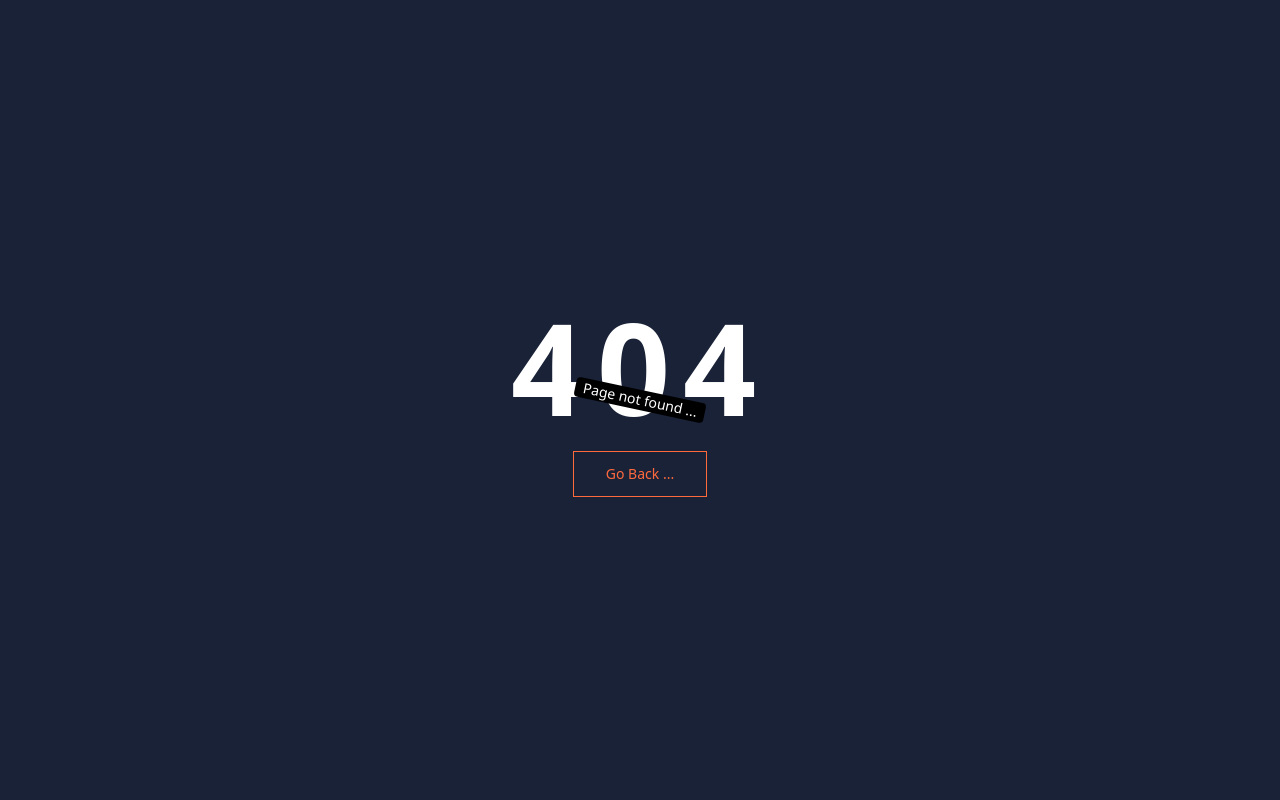
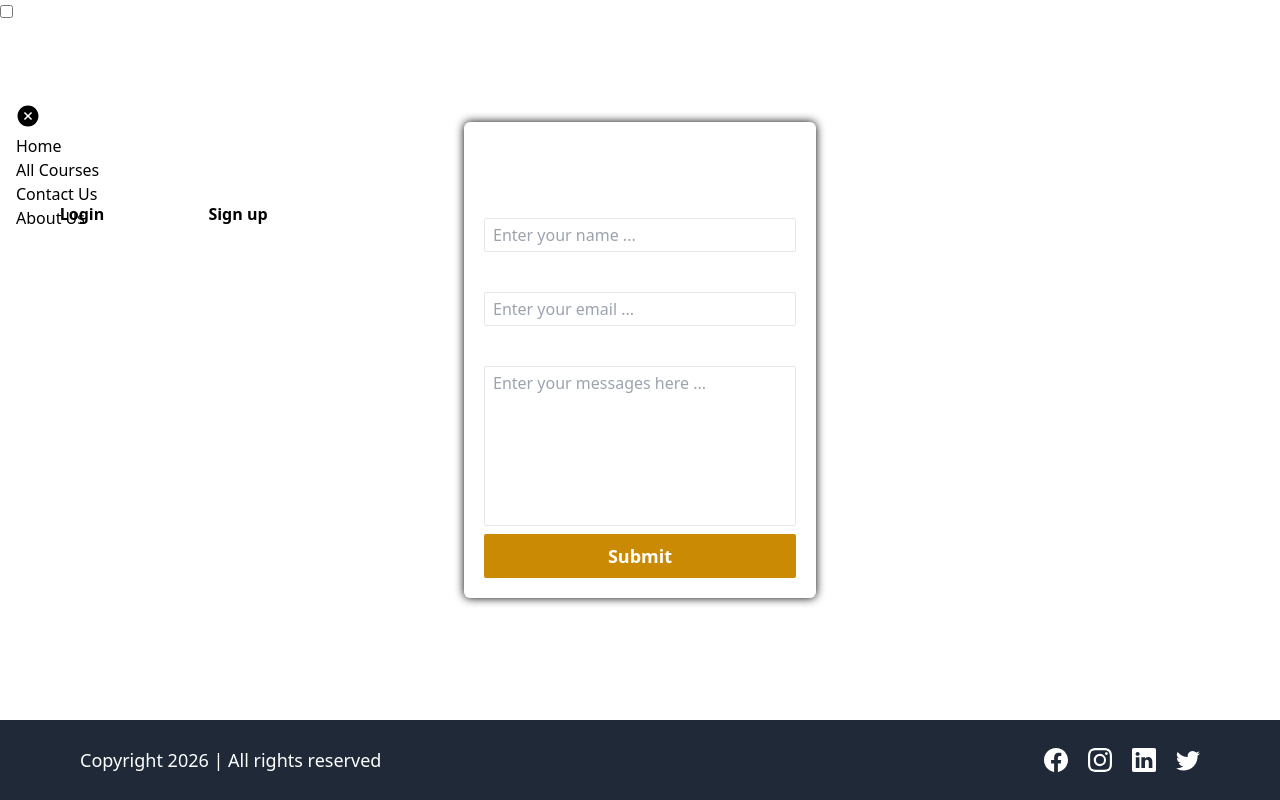
Before and after one commit to jeet-hore05/lms, a React (Vite) app in the folder client/: page /contact in a window 1280 px wide. Before the commit this address had no page. Built offline with nearby package versions, Linux system fonts and the light colour scheme.

Commit message:
Added contact page

```diff
--- a/client/src/App.jsx
+++ b/client/src/App.jsx
@@ -9,6 +9,7 @@
 import Signup from './Pages/Signup.jsx';
 import Login from './Pages/Login.jsx';
 import CourseList from './Pages/Course/CourseList.jsx';
+import Contact from './Pages/Contact.jsx';
 
 function App() {
 
@@ -20,8 +21,8 @@
 
           <Route path="/signup" element={<Signup/>}></Route>
           <Route path="/login" element={<Login/>}></Route>
-          <Route path="/courses" element={<CourseList
-          />}></Route>
+          <Route path="/courses" element={<CourseList/>}></Route>
+          <Route path="/contact" element={<Contact/>}></Route>
 
           <Route path='*' element={<NotFound/>} ></Route>
       </Routes>
--- /dev/null
+++ b/client/src/Helpers/regexMatcher.js
@@ -0,0 +1,9 @@
+
+
+export function isEmail(string){
+    return string.match(/^(([^<>()[\]\\.,;:\s@"]+(\.[^<>()[\]\\.,;:\s@"]+)*)|.(".+"))@((\[[0-9]{1,3}\.[0-9]{1,3}\.[0-9]{1,3}\.[0-9]{1,3}\])|(([a-zA-Z\-0-9]+\.)+[a-zA-Z]{2,}))$/);
+}
+
+export function isValidPassword(string){
+    return string.match(/^(?=.*[0-9])(?=.*[!@#$%^&*])[a-zA-Z0-9!@#$%^&*]{6,16}$/);
+}
--- /dev/null
+++ b/client/src/Pages/Contact.jsx
@@ -0,0 +1,124 @@
+import { use, useState } from "react";
+import { toast } from "react-hot-toast";
+
+import HomeLayout from "../Layouts/HomeLayout.jsx"
+import axiosInstance from "../Helpers/axiosinstance.js";
+
+import { isEmail } from "../Helpers/regexMatcher.js";
+
+function Contact() {
+
+    const [userInput, setUserInput] = useState({
+        name : "",
+        email : "",
+        message : ""
+    });
+
+    function handleInputChange(e){
+        const {name, value} = e.target;
+        setUserInput({
+            ...userInput,
+            [name]:value
+        })
+    }
+
+    async function onFormSubmit(e) {
+        e.preventDefault();
+        if(!userInput.email || !userInput.name || !userInput.message) {
+            toast.error("All fields are mandatory");
+            return;
+        }
+
+        if(!isEmail(userInput.email)) {
+            toast.error("Invalid email");
+            return;
+        }
+
+        try {
+            const response = axiosInstance.post("/contact", userInput);
+            toast.promise(response, {
+                loading: "Submitting your message...",
+                success: "Form submitted successfully",
+                error: "Failed to submit the form"
+            });
+            const contactResponse = await response;
+            console.log(contactResponse)
+            if(contactResponse?.data?.success) {
+                setUserInput({
+                    name: "",
+                    email: "",
+                    message: "",
+                });
+            }
+        } catch (err) {
+            toast.error("operation failed....")
+        }
+
+    }
+
+    return (
+        <HomeLayout>
+            <div className="flex items-center justify-center h-[90vh]">
+                <form onSubmit={onFormSubmit} noValidate
+                className="flex flex-col items-center justify-center gap-2 p-5 rounded-md text-white w-[22rem] shadow-[0_0_10px_black]">
+
+                    <h1 className="text-3xl font-semibold">
+                        Contact Form
+                    </h1>
+
+                    <div className="flex flex-col w-full gap-1">
+                        <label htmlFor="name" className="text-xl font-semibold">
+                            Name
+                        </label>
+                        <input
+                            className="bg-transparent border px-2 py-1 rounded-sm"
+                            id="name"
+                            type="text"
+                            name="name"
+                            placeholder="Enter your name ..."
+                            onChange={handleInputChange}
+                            value={userInput.name}
+                        />
+                    </div>
+
+                    <div className="flex flex-col w-full gap-1">
+                        <label htmlFor="email" className="text-xl font-semibold">
+                            Email
+                        </label>
+                        <input
+                            className="bg-transparent border px-2 py-1 rounded-sm"
+                            id="email"
+                            type="email"
+                            name="email"
+                            placeholder="Enter your email ..."
+                            onChange={handleInputChange}
+                            value={userInput.email}
+                        />
+                    </div>
+
+                    <div className="flex flex-col w-full gap-1">
+                        <label htmlFor="message" className="text-xl font-semibold">
+                            Message
+                        </label>
+                        <textarea
+                            className="bg-transparent border px-2 py-1 rounded-sm resize-none h-40"
+                            id="message"
+                            name="message"
+                            placeholder="Enter your messages here ..."
+                            onChange={handleInputChange}
+                            value={userInput.message}
+                        />
+
+                    </div>
+                    <button type="submit"
+                        className="w-full bg-yellow-600 hover:bg-yellow-500 transition-all ease-in-out duration-300 rounded-sm py-2 font-semibold text-lg cursor-pointer"
+                    >
+                        Submit
+                    </button>
+                </form>
+            </div>
+        </HomeLayout>
+    )
+}
+
+export default Contact;
--- a/client/src/Pages/Signup.jsx
+++ b/client/src/Pages/Signup.jsx
@@ -5,6 +5,7 @@
 import { useDispatch } from "react-redux";
 import { toast } from "react-hot-toast";
 import { createAccount } from "../Redux/Slices/AuthSlice.js";
+import { isEmail, isValidPassword } from "../Helpers/regexMatcher.js";
 
 function Signup(){
 
@@ -62,12 +63,12 @@
             return;
         }
         //checking valid email
-        if(!signupData.email.match(/^(([^<>()[\]\\.,;:\s@"]+(\.[^<>()[\]\\.,;:\s@"]+)*)|.(".+"))@((\[[0-9]{1,3}\.[0-9]{1,3}\.[0-9]{1,3}\.[0-9]{1,3}\])|(([a-zA-Z\-0-9]+\.)+[a-zA-Z]{2,}))$/)){ // email regex
+        if(!isEmail(signupData.email)){ // email regex
             toast.error("Invalid email id");
             return;
         }
         //checking password validation
-        if(!signupData.password.match(/^(?=.*[0-9])(?=.*[!@#$%^&*])[a-zA-Z0-9!@#$%^&*]{6,16}$/)){
+        if(!isValidPassword(signupData.password)){
             toast.error("Password should be 6-16 character long with atleast a number and a special character.");
             return;
         }
```
